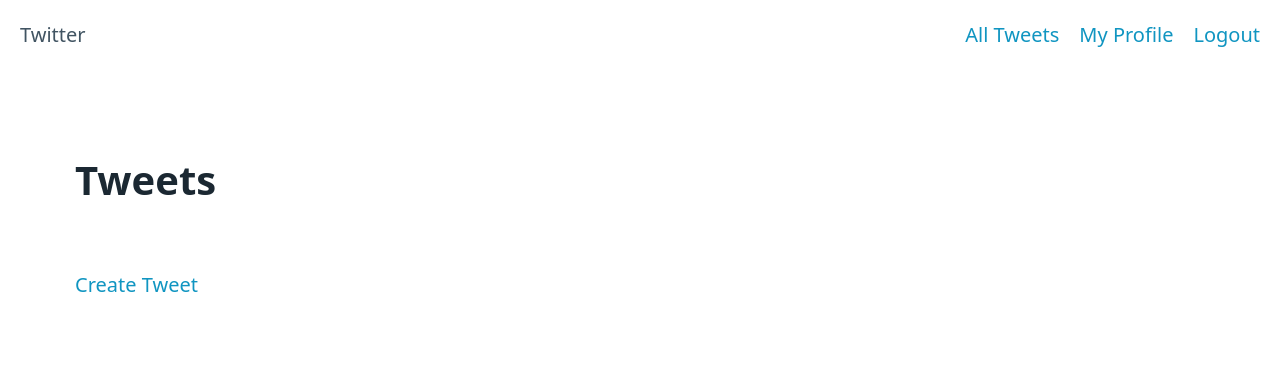
After one commit to ikollipara/django-twitter, a Django app: page /tweets/ in a window 1280 px wide. The commit adds this page. Shown: the top 379 px of the page. Run offline with Django 5.2, Linux system fonts and the light colour scheme; the visitor is signed in with stand-in values (Sample User, id 1); data that the repository does not hold is empty; some libraries are stand-ins or nearby versions.

Commit message:
Add new templates and forms for tweets and accounts authentication

```diff
--- a/accounts/accounts_auth/templates/auth/logout.html
+++ b/accounts/accounts_auth/templates/auth/logout.html
@@ -1,6 +1,8 @@
 {% extends 'core/_base.html' %}
 
 {% block content %}
-    <h1>You have successfully logged out!</h1>
-    <p><a href="">Home</a></p>
+    <main class="container">
+        <h1>You have successfully logged out!</h1>
+        <p><a href="">Home</a></p>
+    </main>
 {% endblock %}
--- a/accounts/accounts_auth/urls.py
+++ b/accounts/accounts_auth/urls.py
@@ -3,6 +3,6 @@ from django.urls import path
 from . import views
 
 urlpatterns = [
-    path('login', views.AccountsLoginView.as_view(), name='user_login'),
-    path('logout', views.AccountsLogoutView.as_view(), name='user_logout'),
+    path("login/", views.AccountsLoginView.as_view(), name="user_login"),
+    path("logout/", views.AccountsLogoutView.as_view(), name="user_logout"),
 ]
--- a/accounts/accounts_auth/views.py
+++ b/accounts/accounts_auth/views.py
@@ -8,12 +8,15 @@ from accounts.models import User
 
 # Create your views here.
 
+
 class AccountsLoginView(LoginView):
     template_name = "auth/login.html"
     redirect_authenticated_user = True
 
     def get_success_url(self) -> str:
-        return  resolve_url("user_detail", self.request.user.pk)
+        if self.kwargs.get("next"):
+            return self.request.kwargs.get("next")
+        return resolve_url("user_detail", self.request.user.pk)
 
 
 class AccountsLogoutView(LogoutView):
--- a/templates/core/_navbar.html
+++ b/templates/core/_navbar.html
@@ -3,10 +3,10 @@
         <li>Twitter</li>
     </ul>
     <ul>
-        <li><a href="">All Tweets</a></li>
+        <li><a href="{% url 'tweet_index' %}">All Tweets</a></li>
         {% if user.is_authenticated %}
             <li><a href="{% url 'user_detail' user.pk %}">My Profile</a></li>
-            <li><a hx-post="{% url 'user_logout' %}">Logout</a></li>
+            <li><a hx-target="body" hx-post="{% url 'user_logout' %}">Logout</a></li>
         {% else %}
             <li><a href="{% url 'user_login' %}">Login</a></li>
         {% endif %}
--- /dev/null
+++ b/tweets/templates/tweets/index.html
@@ -0,0 +1,13 @@
+{% extends 'core/_base.html' %}
+
+{% block content %}
+    <main class="container">
+        <h1>Tweets</h1>
+        <a href="">Create Tweet</a>
+        <div id="tweets">
+            {% for tweet in object_list %}
+                {% include 'tweets/_tweet.html' with tweet=tweet %}
+            {% endfor %}
+        </div>
+    </main>
+{% endblock %}
--- /dev/null
+++ b/tweets/templates/tweets/show.html
@@ -0,0 +1,6 @@
+{% extends 'core/_base.html' %}
+
+{% block content %}
+    <h1>@{{ tweet.author.username }}'s Tweet</h1>
+    {% include 'tweets/_tweet.html' with tweet=object %}
+{% endblock %}
--- /dev/null
+++ b/tweets/urls.py
@@ -0,0 +1,12 @@
+from django.urls import path
+
+from . import views
+
+urlpatterns = [
+    path("tweets/", views.TweetListView.as_view(), name="tweet_index"),
+    path("tweets/new", views.TweetCreateView.as_view(), name="tweet_create"),
+    path("tweets/<int:pk>/", views.TweetDetailView.as_view(), name="tweet_detail"),
+    path("tweets/<int:pk>/edit", views.TweetUpdateView.as_view(), name="tweet_update"),
+    path("<int:pk>/tweets/", views.TweetByUserListView.as_view(), name="tweet_by_user"),
+    path("tweets/<int:pk>/likes", views.Likes.as_view(), name="tweet_like"),
+]
--- a/tweets/views.py
+++ b/tweets/views.py
@@ -1,3 +1,69 @@
-from django.shortcuts import render
+from django.shortcuts import render, resolve_url
+from django.http import HttpResponseRedirect
+from django.views.generic import CreateView, ListView, DetailView, UpdateView, View
+from django.contrib.auth.mixins import LoginRequiredMixin
+from .models import Tweet
+from accounts.models import User
+from .forms import TweetForm, LikeForm
 
 # Create your views here.
+
+
+class TweetListView(LoginRequiredMixin, ListView):
+    model = Tweet
+    template_name = "tweets/index.html"
+    extra_context = {"title": "Twitter - All Tweets"}
+
+
+class TweetByUserListView(LoginRequiredMixin, ListView):
+    model = Tweet
+    template_name = "tweets/index.html"
+    extra_context = {"title": "Twitter - All Tweets"}
+
+    def get_queryset(self):
+        return Tweet.objects.filter(author=self.kwargs["pk"]).order_by("-created_at")[
+            : self.kwargs.get("limit", 10)
+        ]
+
+
+class TweetDetailView(LoginRequiredMixin, DetailView):
+    model = Tweet
+    template_name = "tweets/show.html"
+
+    def get_context_data(self, **kwargs):
+        context = super(TweetDetailView, self).get_context_data(**kwargs)
+        object = self.get_object()
+        context["title"] = f"Twitter - @{object.author.username} Tweet {object.pk}"
+        return context
+
+
+class TweetCreateView(LoginRequiredMixin, CreateView):
+    model = Tweet
+    template_name = "tweets/new.html"
+    form_class = TweetForm
+    extra_context = {"title": "Twitter - Create Tweet"}
+
+
+class TweetUpdateView(LoginRequiredMixin, UpdateView):
+    model = Tweet
+    template_name = "tweets/edit.html"
+    form_class = TweetForm
+    extra_context = {"title": "Twitter - Edit Tweet"}
+
+
+class Likes(LoginRequiredMixin, View):
+    http_method_names = ["post"]
+
+    def post(self, request, *args, **kwargs):
+        form = LikeForm(request.POST)
+        if form.is_valid():
+            tweet = Tweet.objects.get(pk=kwargs.pk)
+            user = User.objects.get(pk=form.cleaned_data["user_id"])
+            if tweet.likes.filter(pk=user.pk).exists():
+                tweet.likes.remove(user)
+            else:
+                tweet.likes.add(user)
+                response = HttpResponseRedirect(resolve_url("tweet_detail", tweet.pk))
+                response.status_code = 303
+                response["HX-Refresh"] = True
+                return response
--- a/twitter/urls.py
+++ b/twitter/urls.py
@@ -18,7 +18,8 @@ from django.contrib import admin
 from django.urls import path, include
 
 urlpatterns = [
-    path('admin/', admin.site.urls),
+    path("admin/", admin.site.urls),
     path("accounts/", include("accounts.urls")),
-    path("accounts/auth/", include("accounts.accounts_auth.urls"))
+    path("accounts/auth/", include("accounts.accounts_auth.urls")),
+    path("", include("tweets.urls")),
 ]
```
Also changed, not shown: accounts/views.py (+13 -8 lines), tweets/forms.py (+9 -1 lines), tweets/models.py (+28 -12 lines), tweets/templates/tweets/_tweet.html (added, +13 -0 lines), tweets/templates/tweets/new.html (added, +12 -0 lines), twitter/settings.py (+37 -36 lines), tweets/migrations/0001_initial.py (added), tweets/templates/tweets/edit.html (added).
